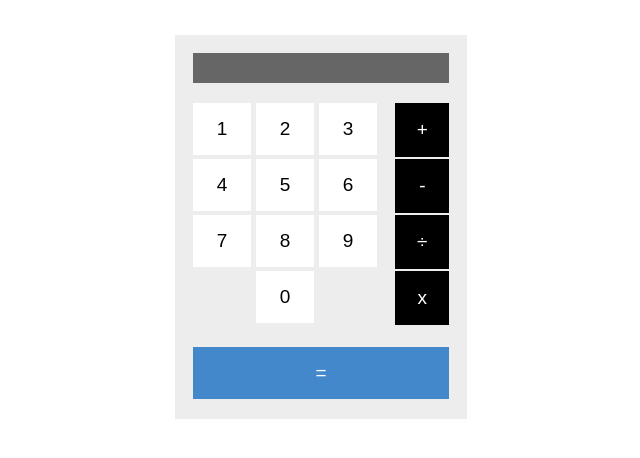
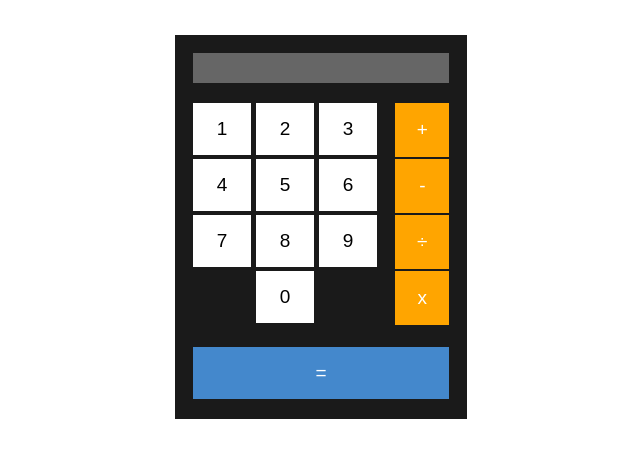
Before and after one commit to natalejf/Calculadora-hecha-con-Js, a plain HTML site: page index.html in a window 1280 px wide. Shown: the whole page, without its empty margins (319-959 px from the left). Drawn offline with Linux system fonts and the light colour scheme.

Commit message:
arreglo en css

```diff
--- a/style.css
+++ b/style.css
@@ -5,7 +5,7 @@
 }
 
 .calculadora {
-	background-color: #ededed;
+	background-color: #1a1a1a;
 	width: fit-content;
 	margin: auto;
 	margin-top: 35px;
@@ -44,7 +44,7 @@
 	width: 54px;
 	height: 54px;
 	padding: 9px 15px;
-	background-color: #000;
+	background-color: orange;
 	color: #FFF;
 	border: none;
 
```
